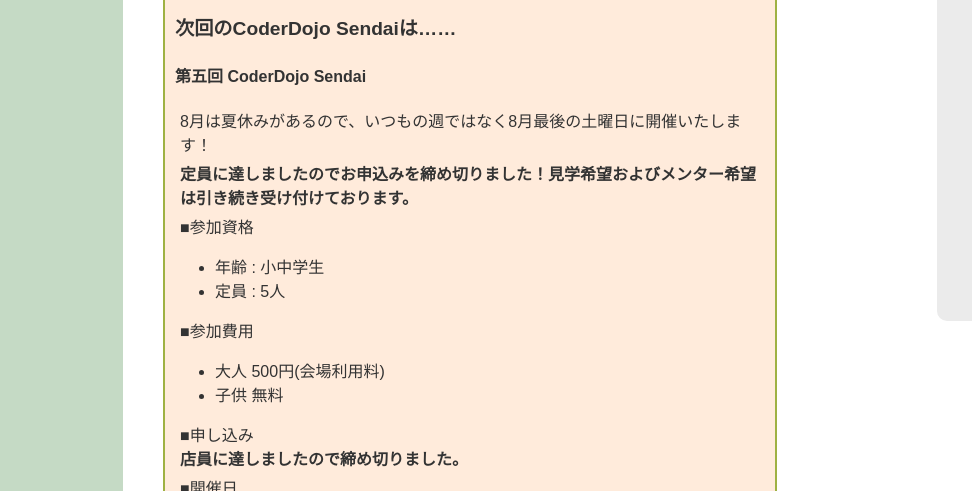
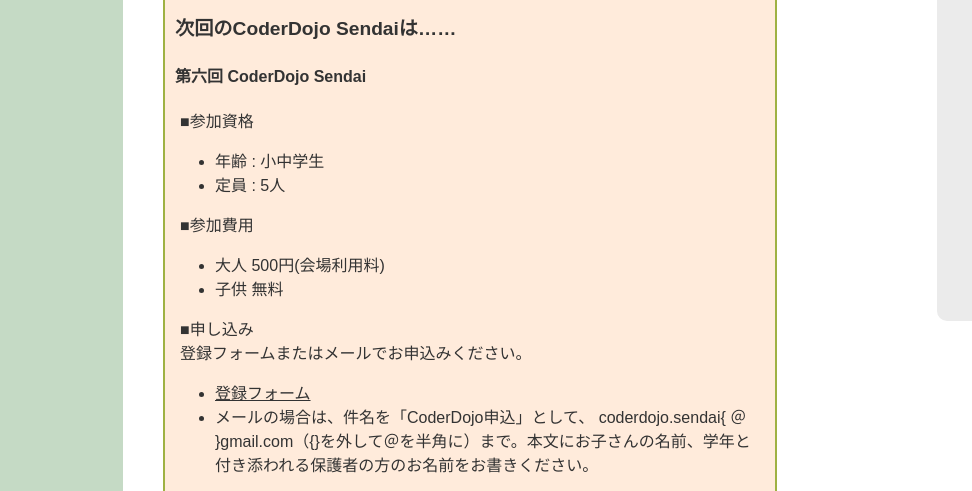
Before and after one commit to monyakata/CoderDojoSendai, a plain HTML site: page index.html in a window 1280 px wide. Shown: the part 280-771 px from the top of the page, 0-972 px from the left. Drawn offline with Linux system fonts and the light colour scheme.

Commit message:
第六回案内掲載

```diff
--- a/index.html
+++ b/index.html
@@ -52,11 +52,7 @@
       <!-- InstanceEndEditable -->
       <div id="next"> <!-- InstanceBeginEditable name="topic" -->
         <h3>次回のCoderDojo Sendaiは……</h3>
-        <h4>第五回 CoderDojo Sendai</h4>
-        <p>
-8月は夏休みがあるので、いつもの週ではなく8月最後の土曜日に開催いたします！</p>
-
-		<p><strong>定員に達しましたのでお申込みを締め切りました！見学希望およびメンター希望は引き続き受け付けております。</strong></p>
+        <h4>第六回 CoderDojo Sendai</h4>
 
         <p>■参加資格
         <ul>
@@ -70,10 +66,17 @@
         <li>子供 無料</li>
         </ul>
         </p>
-        <p>■申し込み <br />
-          <strong>店員に達しましたので締め切りました。</strong> </p>
+
+        <p>■申し込み <br />登録フォームまたはメールでお申込みください。
+        <ul>
+        <li><a href="http://goo.gl/DqNo3" target="_blank">登録フォーム</a></li>
+        <li>メールの場合は、件名を「CoderDojo申込」として、
+         coderdojo.sendai{ ＠ }gmail.com（{}を外して＠を半角に）まで。本文にお子さんの名前、学年と付き添われる保護者の方のお名前をお書きください。</li>
+        </ul>
+        </p>
+
          <p> ■開催日
-          <br />2013年8月31日（土）13:30 - 14:30</p>
+          <br />2013年9月21日（土）13:30 - 14:30</p>
 
           <p>■タイムテーブル
          <ul>
@@ -92,7 +95,7 @@
           <li> （二回目以降の方は）参加証 </li>
           </ul>
           </p>
-            <p>他、詳しいことはこちらの<a href="https://www.facebook.com/events/282716601867439/" target="_blank">Facebook イベント</a>をご覧ください。</p>
+            <p>他、詳しいことはこちらの<a href="https://www.facebook.com/events/158384891028505/" target="_blank">Facebook イベント</a>をご覧ください。</p>
 
       <!-- InstanceEndEditable --> </div>
     </div>
```
